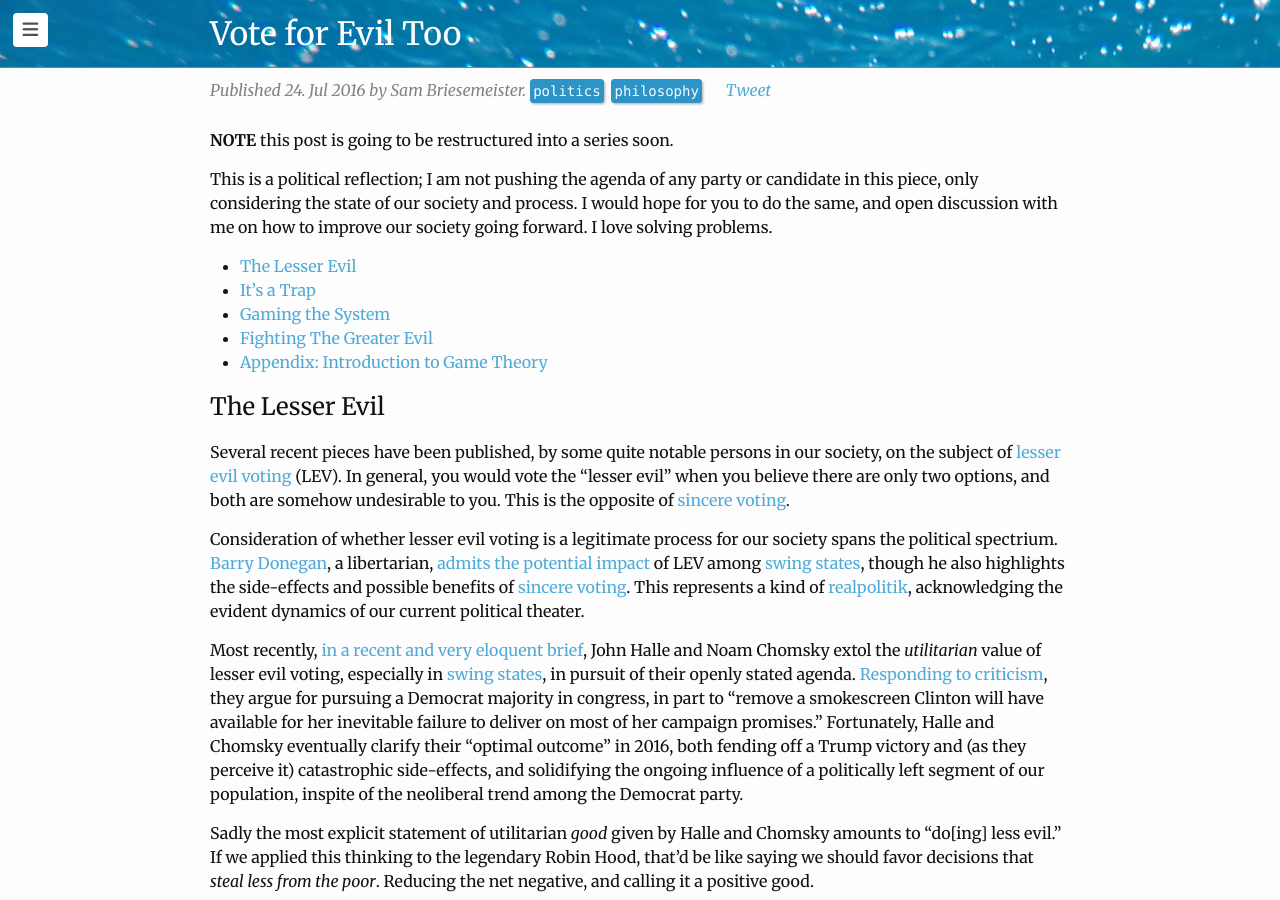
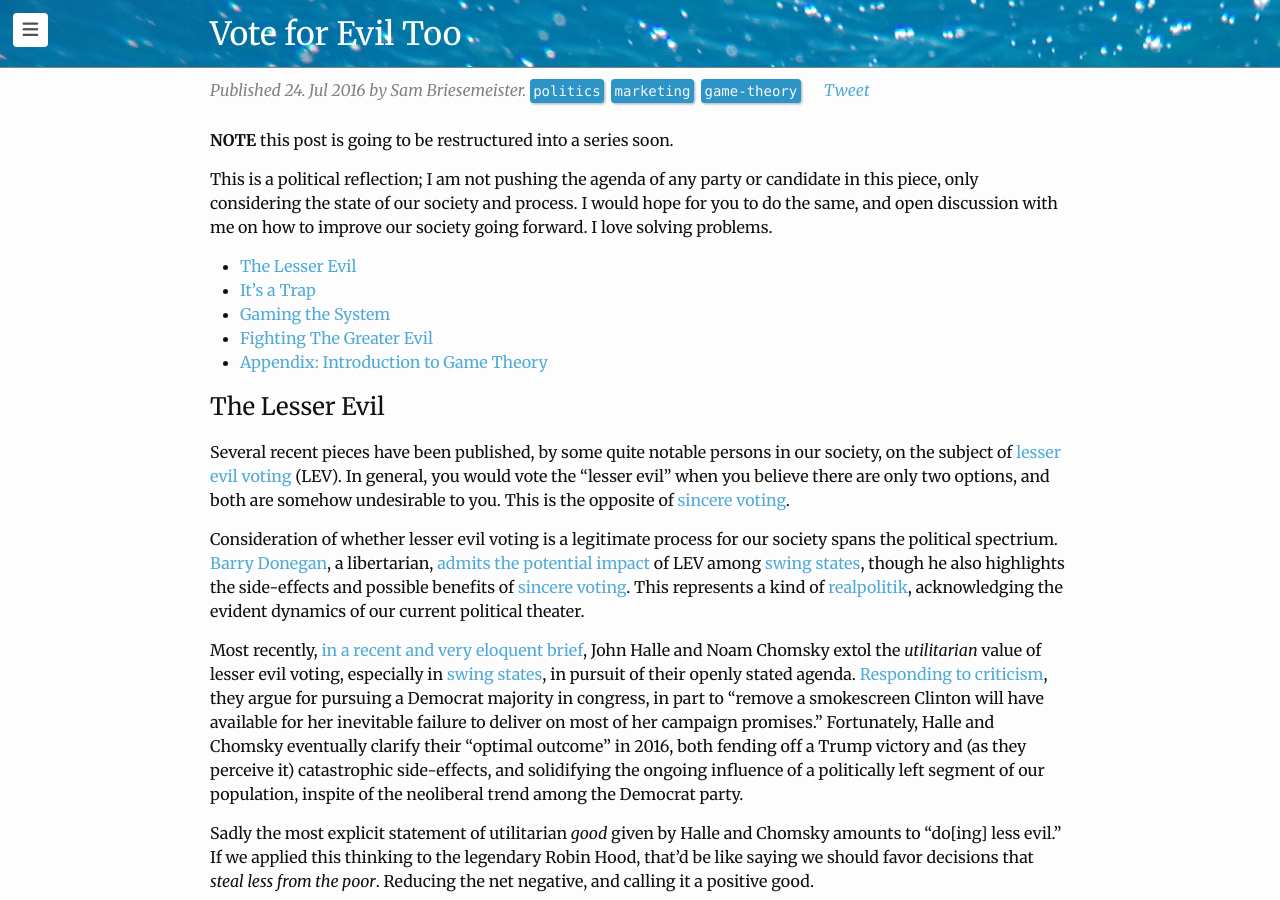
Before and after one commit to samba/samba.github.io, a Jekyll site: the page built from _posts/2016-07-24-vote-for-evil-too.md, in a window 1280 px wide and 900 px high. Built offline with Jekyll 4.4.1, drawn with Linux system fonts in a browser that asks for light colours; nearby versions of some CDN libraries; some web fonts are replaced; comment, search, counter and statistics services are not loaded.

Commit message:
More accurate tags on recent political post

```diff
--- a/_posts/2016-07-24-vote-for-evil-too.md
+++ b/_posts/2016-07-24-vote-for-evil-too.md
@@ -2,7 +2,7 @@
 title: Vote for Evil Too
 date: 2016-07-24 00:00:00
 categories:  political-theater psychology
-tags: politics philosophy
+tags: politics marketing game-theory
 layout: post
 excerpt: >
   As long as we're voting for the lesser of two evils, the next election will
```
